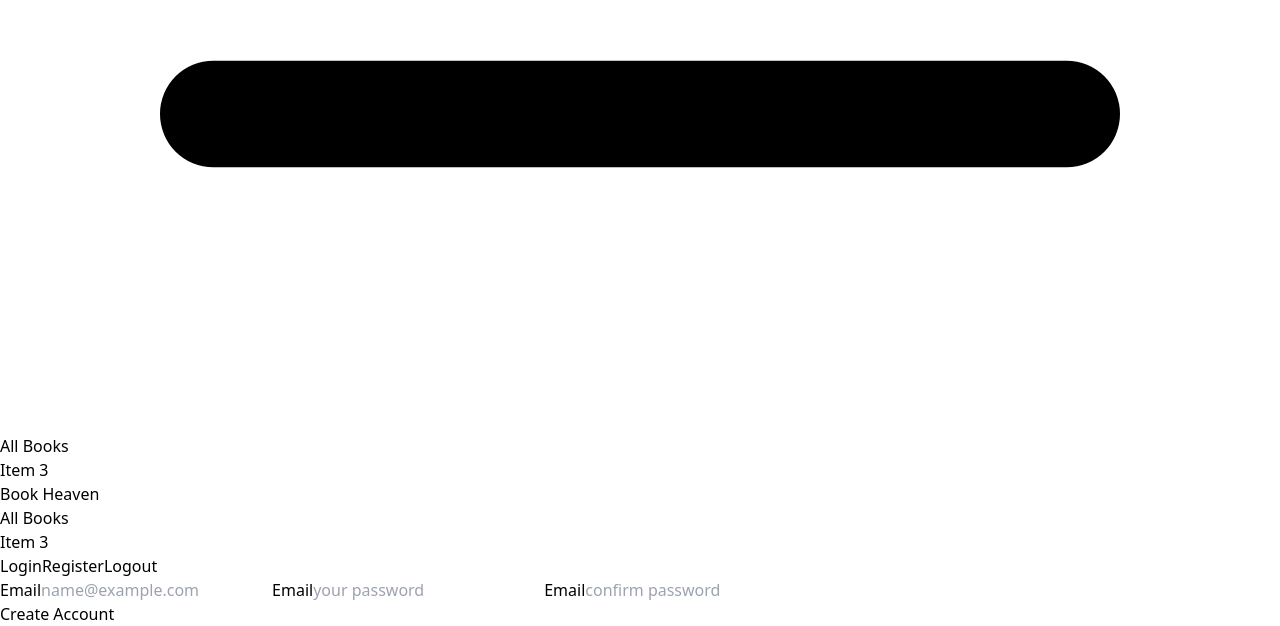
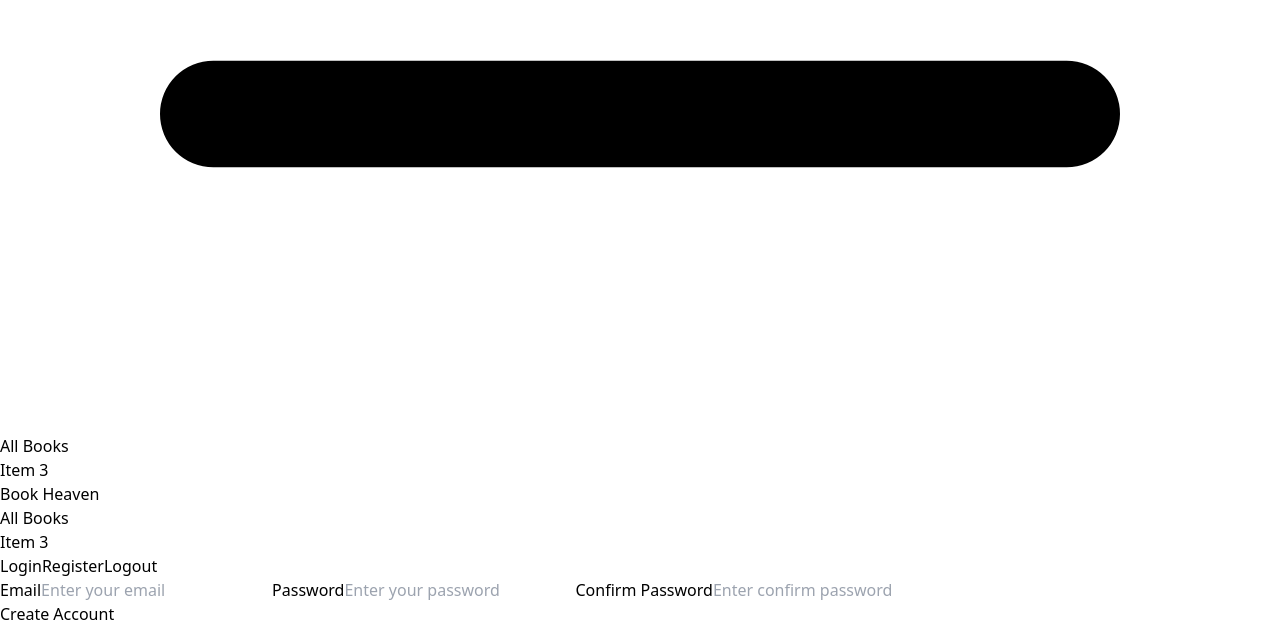
Before and after one commit to Arif6474/Book-Heaven, a React (Vite) app: page /register in a window 1280 px wide. Shown: the part 846-1472 px from the top of the page. Built offline with nearby package versions, Linux system fonts and the light colour scheme.

Commit message:
desingRegister

```diff
--- a/src/components/Register/Register.tsx
+++ b/src/components/Register/Register.tsx
@@ -19,48 +19,48 @@ function Register() {
   return (
     <div>
       <form onSubmit={handleSubmit(onSubmit)}>
-        <div className="grid gap-4 max-w-[600px] mx-auto">
+        <div className="grid gap-4 max-w-[400px] mx-auto bg-slate-600 rounded-lg p-10">
           <div className="grid gap-1">
             <label className="text-lg text-slate-100" htmlFor="email">
               Email
             </label>
             <input
-              className="p-2 rounded-md my-2 text-slate-100"
+              className="p-2 rounded-md my-2 text-slate-100 placeholder:text-sm"
               id="email"
-              placeholder="name@example.com"
+              placeholder="Enter your email"
               type="email"
               autoCapitalize="none"
               autoComplete="email"
               autoCorrect="off"
               {...register("email", { required: "Email is required" })}
             />
-            {errors.email && <p>{errors.email.message}</p>}
-            <label className="text-lg text-slate-100" htmlFor="email">
-              Email
+            {errors.email && <p className="text-sm text-red-500">{errors.email.message}</p>}
+            <label className="text-lg text-slate-100 " htmlFor="email">
+              Password
             </label>
             <input
               id="password"
-              className="p-2 rounded-md my-2 text-slate-100"
-              placeholder="your password"
+              className="p-2 rounded-md my-2 text-slate-100 placeholder:text-sm"
+              placeholder="Enter your password"
               type="password"
               autoCapitalize="none"
               autoCorrect="off"
               {...register("password", { required: "Password is required" })}
             />
-            {errors.password && <p>{errors.password.message}</p>}
-            <label className="text-lg text-slate-100" htmlFor="email">
-              Email
+            {errors.password && <p className="text-sm text-red-500">{errors.password.message}</p>}
+            <label className="text text-slate-100" htmlFor="email">
+              Confirm Password
             </label>
             <input
               id="password"
-              className="p-2 rounded-md my-2 text-slate-100"
-              placeholder="confirm password"
+              className="p-2 rounded-md my-2 text-slate-100 placeholder:text-sm"
+              placeholder="Enter confirm password"
               type="password"
               autoCapitalize="none"
               autoCorrect="off"
             />
           </div>
-          <button>Create Account</button>
+          <button className="btn">Create Account</button>
         </div>
       </form>
     </div>
```
